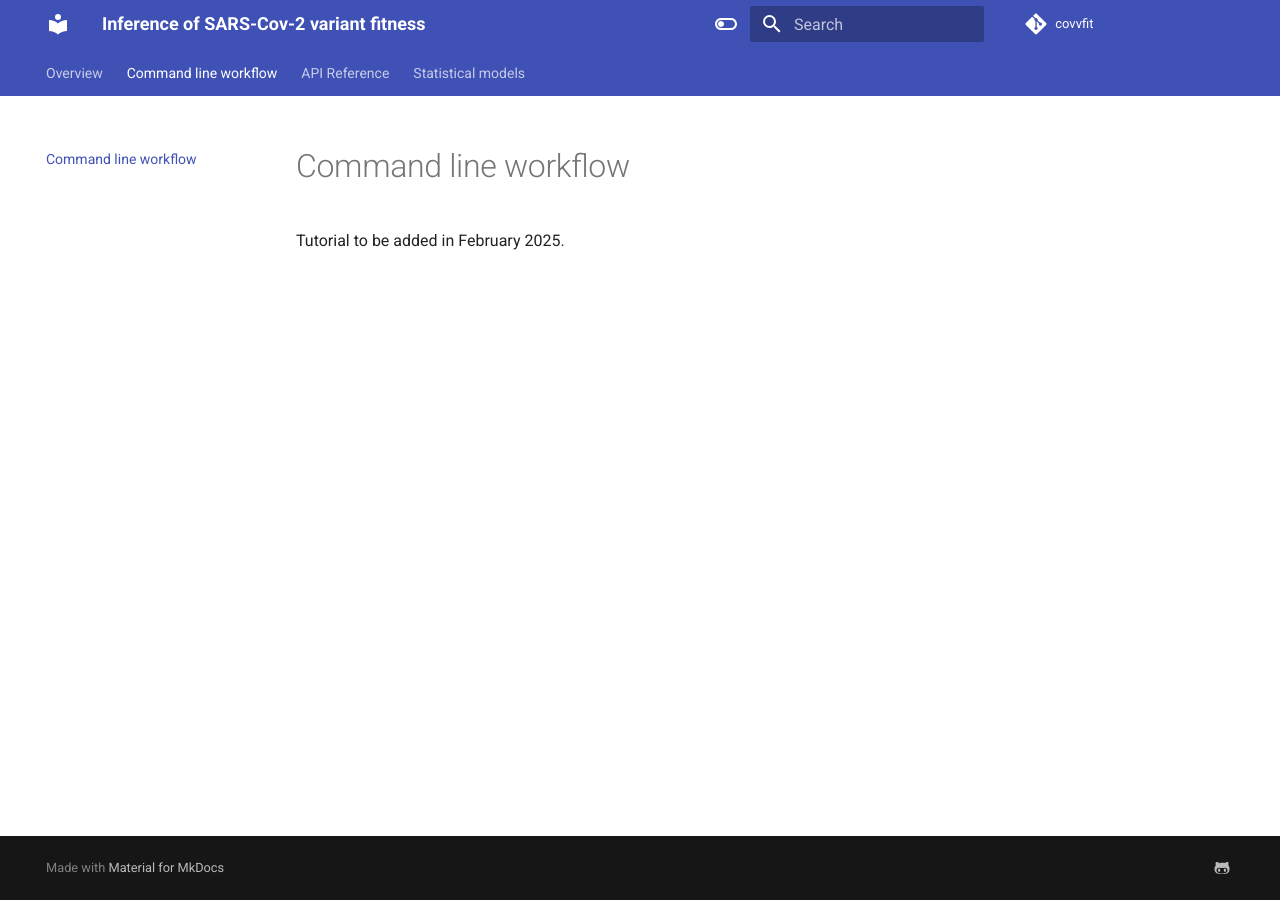
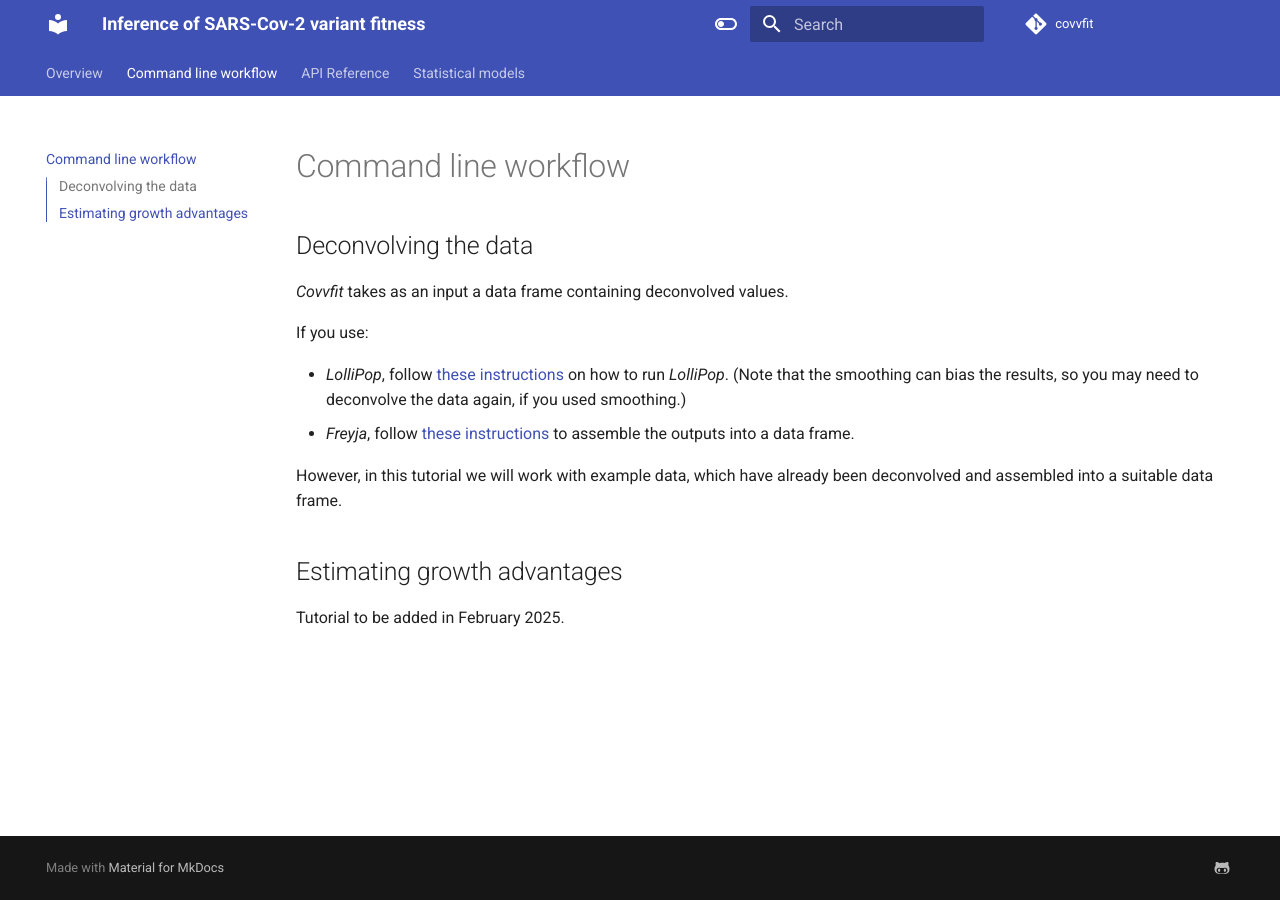
Before and after one commit to cbg-ethz/covvfit-, an MkDocs documentation site: the page built from docs/cli.md, in a window 1280 px wide. Built offline with MkDocs 1.6.1 and Material for MkDocs 9.7.7, drawn with Linux system fonts in a browser that asks for light colours; comment, search, counter and statistics services are not loaded.

Commit message:
Add instructions on deconvolution (#53)

```diff
--- a/docs/cli.md
+++ b/docs/cli.md
@@ -1,3 +1,16 @@
 # Command line workflow
 
+## Deconvolving the data
+
+*Covvfit* takes as an input a data frame containing deconvolved values.
+
+If you use:
+
+  - *LolliPop*, follow [these instructions](running_deconv/lollipop.md) on how to run *LolliPop*. (Note that the smoothing can bias the results, so you may need to deconvolve the data again, if you used smoothing.)
+  - *Freyja*, follow [these instructions](running_deconv/freyja.md) to assemble the outputs into a data frame.
+
+However, in this tutorial we will work with example data, which have already been deconvolved and assembled into a suitable data frame.
+
+## Estimating growth advantages
+
 Tutorial to be added in February 2025.
```
Also changed, not shown: docs/index.md (+2 -0 lines), docs/running_deconv/freyja.md (added, +14 -0 lines), docs/running_deconv/lollipop.md (renamed from running_deconv/prepare_covvfit_input.md, +24 -21 lines).
